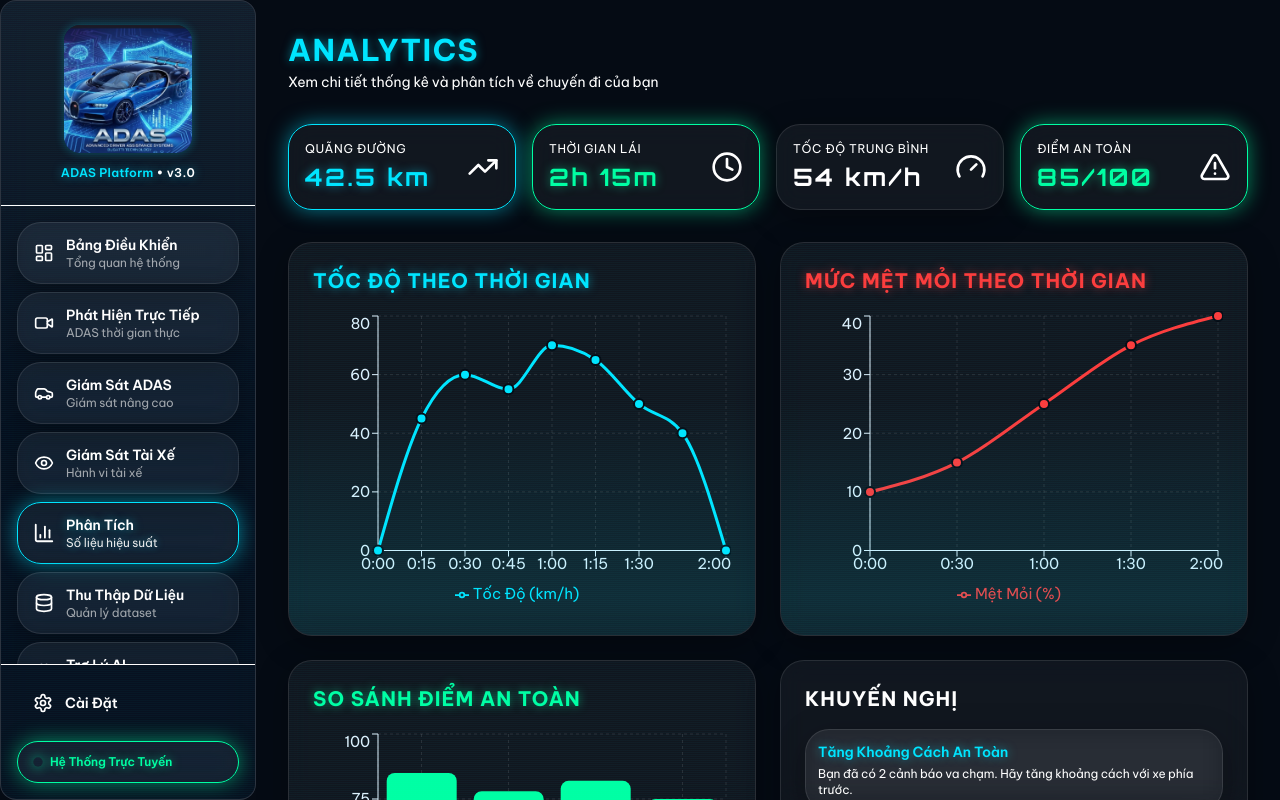
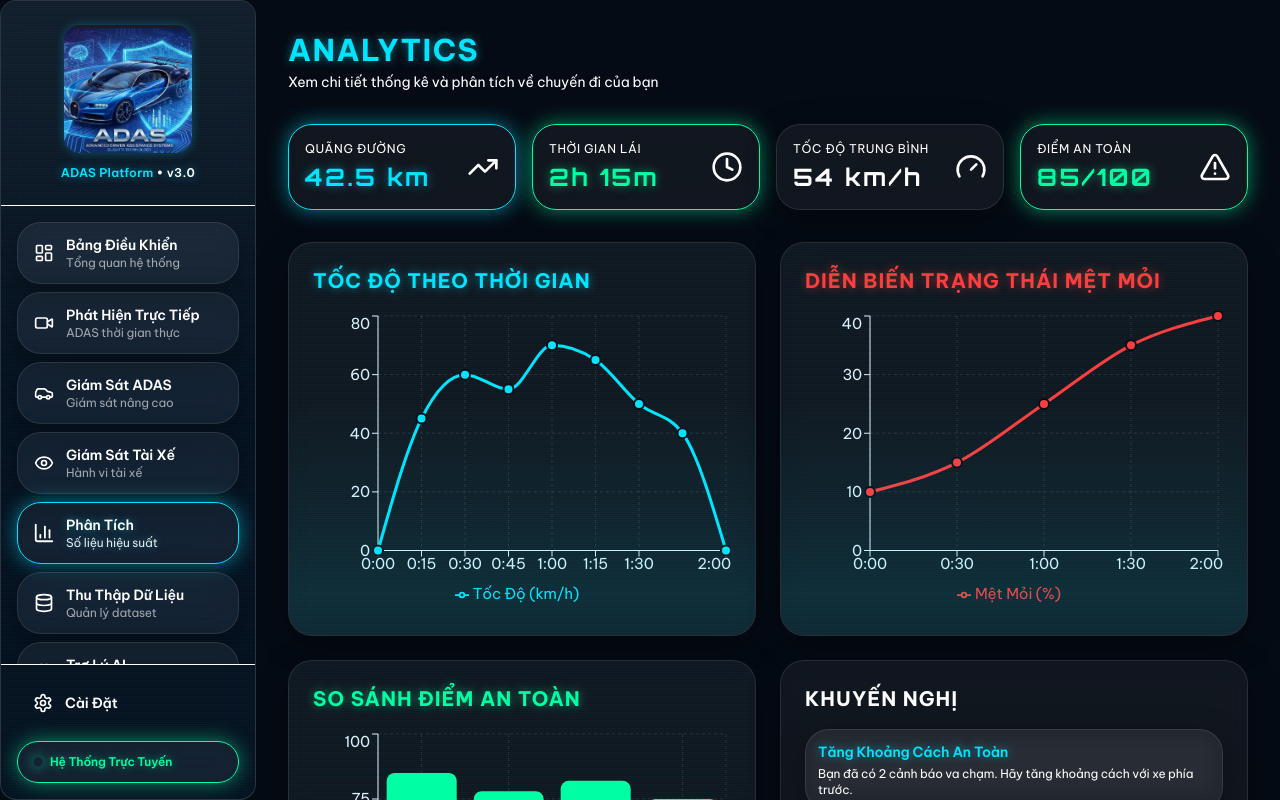
Before and after one commit to buivanchuong9/ADAS, a Next.js app in the folder FrontEnd/: page /analytics in a window 1280 px wide. Both pictures are taken after a click on the button "Bỏ qua". Built offline with nearby package versions, Linux system fonts and the light colour scheme.

Commit message:
fix bug 16

```diff
--- a/FrontEnd/app/analytics/page.tsx
+++ b/FrontEnd/app/analytics/page.tsx
@@ -135,7 +135,7 @@ export default function Analytics() {
             </GlassCard>
 
             <GlassCard scanLines className="p-6">
-              <h3 className="text-xl font-bold text-neon-red mb-4 tracking-wide">MỨC MỆT MỎI THEO THỜI GIAN</h3>
+              <h3 className="text-xl font-bold text-neon-red mb-4 tracking-wide">DIỄN BIẾN TRẠNG THÁI MỆT MỎI</h3>
               <ResponsiveContainer width="100%" height={300}>
                 <LineChart data={fatigueData}>
                   <CartesianGrid strokeDasharray="3 3" stroke="rgba(255,255,255,0.1)" />
```
